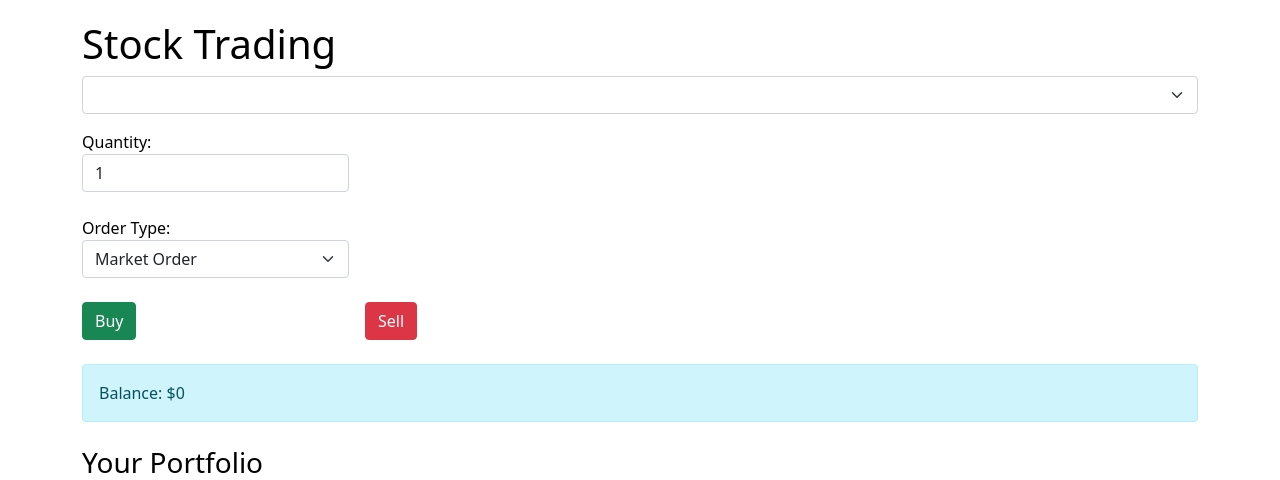
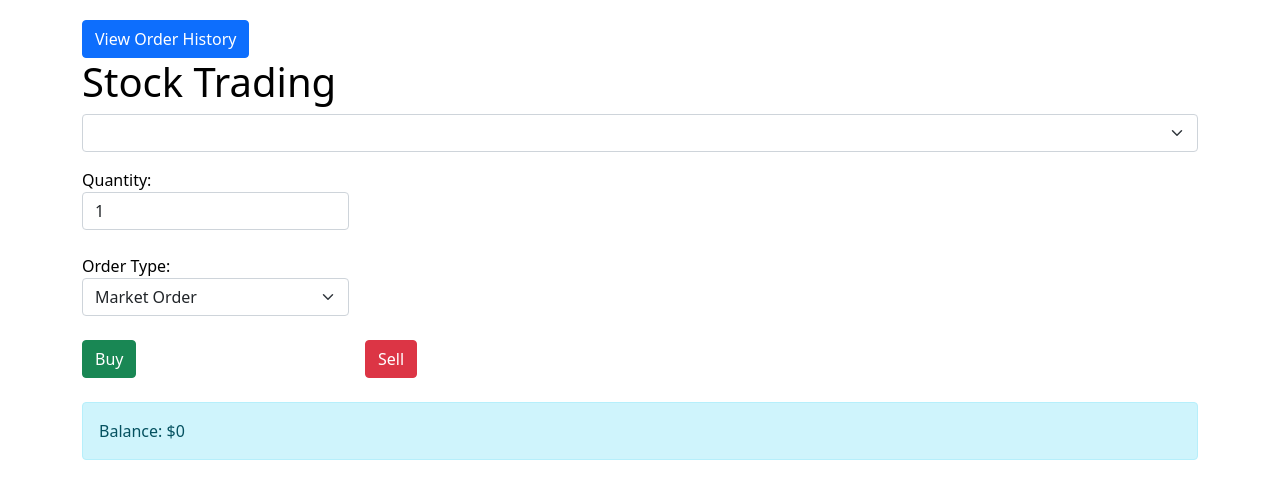
Before and after one commit to LovishShrail/inferno, a Django app: page /chart/ in a window 1280 px wide. Shown: the part 56-536 px from the top of the page. Run offline with Django 5.2, Linux system fonts and the light colour scheme; lists and menus that the app fills with data are empty; parts of the project's set-up code (start-up, migrations or seed data) failed here and were passed over.

Commit message:
added order_history page

```diff
--- a/mainapp/templates/mainapp/chart.html
+++ b/mainapp/templates/mainapp/chart.html
@@ -4,6 +4,7 @@
 {% block title %}Stock Trading{% endblock %}
 {% block body %}
 <div class="container">
+  <a href="{% url 'order_history' %}" class="btn btn-primary">View Order History</a>
     <h1>Stock Trading</h1>
 
     <!-- Stock Selection -->
--- a/mainapp/urls.py
+++ b/mainapp/urls.py
@@ -12,6 +12,7 @@ urlpatterns = [
     path('get_live_prices/', views.get_live_prices, name='get_live_prices'),
     path('sell_stock/', views.sell_stock, name='sell_stock'),
     path('place_order/', views.place_order, name='place_order'),
+    path('order_history/', views.order_history, name='order_history'),
 
 
 
--- a/mainapp/views.py
+++ b/mainapp/views.py
@@ -224,7 +224,41 @@ def get_live_prices(request):
 
 
 
+def order_history(request):
+    """Fetch all orders (market and limit) for the logged-in user."""
+    if not request.user.is_authenticated:
+        return JsonResponse({"error": "User not authenticated"}, status=401)
 
+    # Fetch executed market orders (from UserStock)
+    executed_orders = []
+    user_stocks = UserStock.objects.filter(user=request.user)
+    for stock in user_stocks:
+        executed_orders.append({
+            "type": "Market Order",
+            "stock": stock.stock,
+            "quantity": stock.quantity,
+            "price": float(stock.average_price),
+            "status": "Executed",
+            "timestamp": stock.created_at if hasattr(stock, 'created_at') else "N/A",
+        })
+
+    # Fetch pending limit orders (from LimitOrder)
+    pending_orders = []
+    limit_orders = LimitOrder.objects.filter(user=request.user)
+    for order in limit_orders:
+        pending_orders.append({
+            "type": "Limit Order",
+            "stock": order.stock,
+            "quantity": order.quantity,
+            "price": float(order.price),
+            "status": "Pending",
+            "timestamp": order.created_at,
+        })
+
+    # Combine executed and pending orders
+    all_orders = executed_orders + pending_orders
+
+    return render(request, "mainapp/order_history.html", {"orders": all_orders})
 
 
 
```
Also changed, not shown: mainapp/templates/mainapp/order_history.html (added, +36 -0 lines), db.sqlite3.
